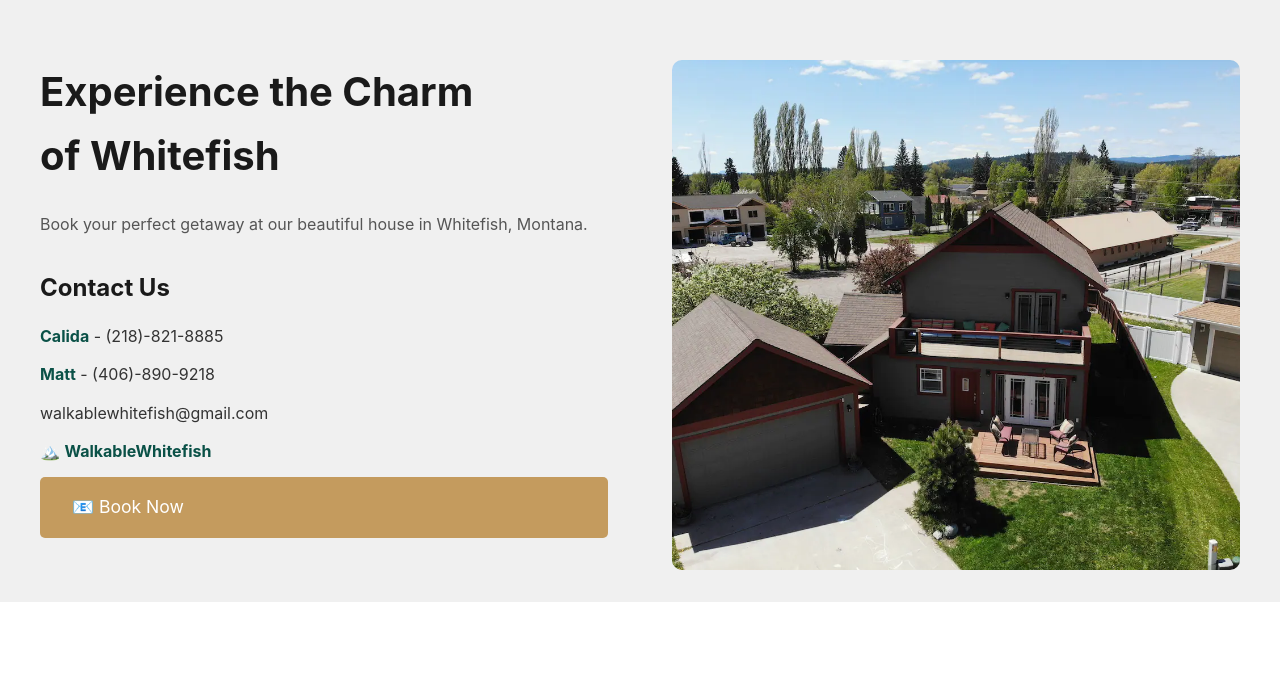
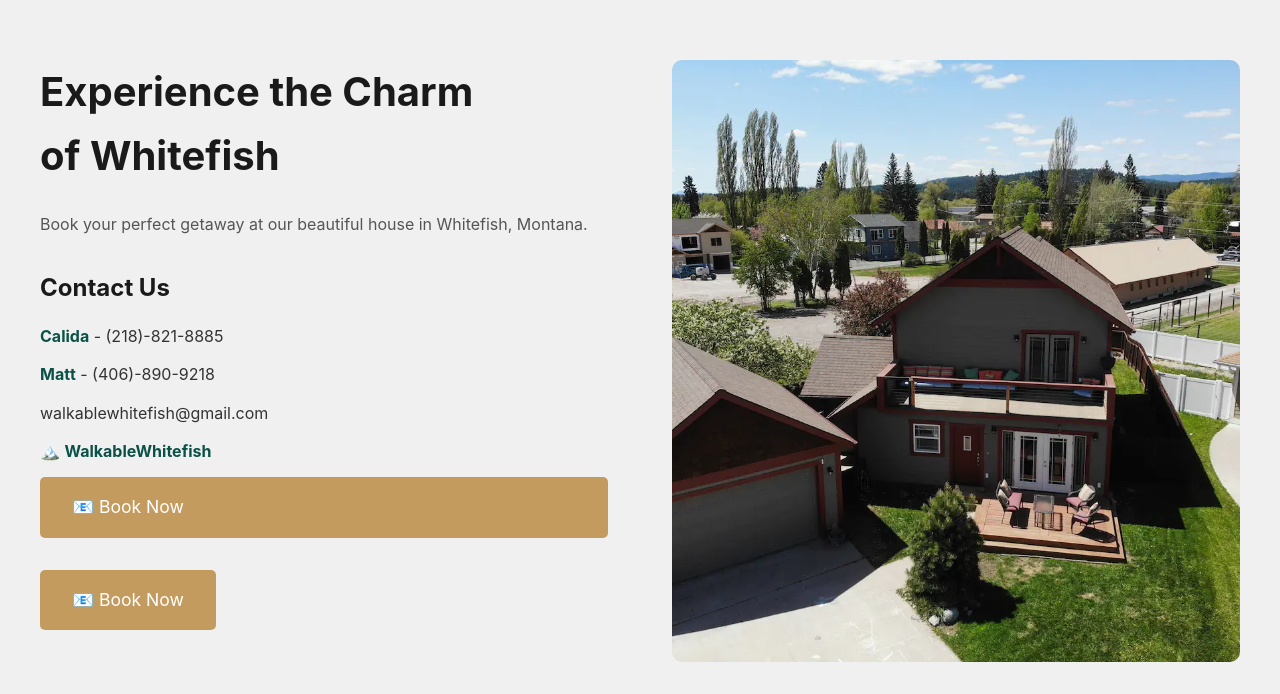
Before and after one commit to Coingan/walkable-whitefish-site, a plain HTML site: page index.html in a window 1280 px wide. Shown: the part 4594-5288 px from the top of the page. Before the commit the page ends 5196 px from the top, so only its background shows below. Drawn offline with Linux system fonts and the light colour scheme.

Commit message:
Fix: Size of button

```diff
--- a/index.html
+++ b/index.html
@@ -974,6 +974,8 @@
                     <div class="contact-item">🏔️ <strong>WalkableWhitefish</strong></div>
                     <a href="mailto:walkablewhitefish@gmail.com?subject=Booking%20Inquiry%20for%20Walkable%20Whitefish" class="book-now-footer" style="display: inline-block; text-decoration: none;">📧 Book Now</a>
                 </div>
+                <a href="mailto:walkablewhitefish@gmail.com?subject=Booking%20Inquiry%20for%20Walkable%20Whitefish" class="book-now-footer" style="display: inline-block; text-decoration: none;">📧 Book Now</a>
+
             </div>
 
             <div class="footer-right">
```
